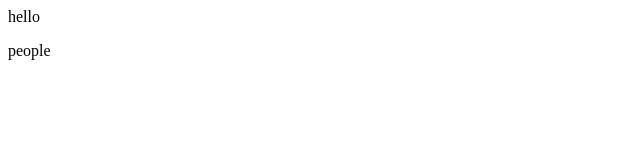
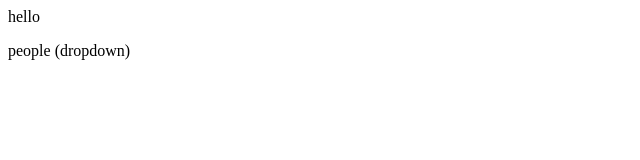
Before and after one commit to KhushiJindal2006/localrepo, a plain HTML site: page index.html in a window 1280 px wide. Shown: the full height of the page, 0-640 px from the left. Drawn offline with Linux system fonts and the light colour scheme.

```diff
--- a/index.html
+++ b/index.html
@@ -1,2 +1,2 @@
 <p>hello</p>
-<p>people</p>
+<p>people (dropdown)</p>
```
